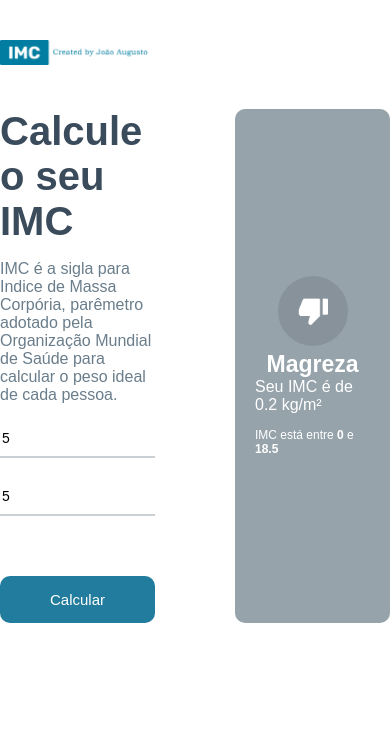
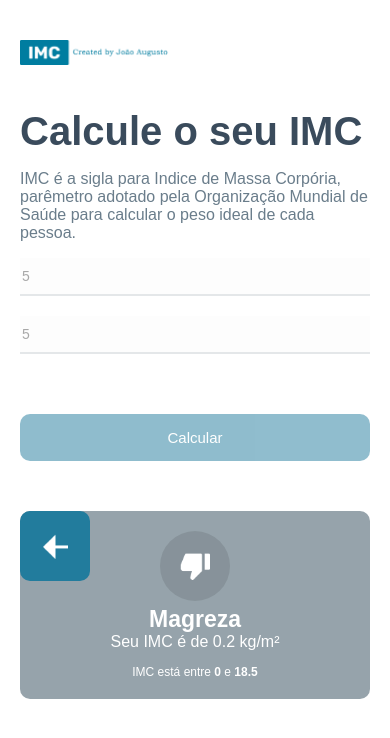
Before and after one commit to joaoAugustoParaty/imc, a React (Create React App) app: page / in a window 390 px wide. Both pictures are taken after typing "5", "5" into the empty fields and a click on the button "Calcular". Shown: the top 738 px of the page. Built offline with nearby package versions, Linux system fonts and the light colour scheme.

Commit message:
Projeto finalizado

```diff
--- a/src/App.module.css
+++ b/src/App.module.css
@@ -2,7 +2,9 @@
 body {
     font-family: Arial, Helvetica, sans-serif;
 }
-
+.main{
+    padding-bottom: 50px;
+}
 .headerContainer{
     max-width: 900px;
     margin: 40px auto;
@@ -42,6 +44,10 @@
 outline: 0;
 }
 
+.container .leftSide input:disabled{
+    opacity: .5;
+}
+
 .container .leftSide button{
 background-color: #227C9D;
 color: #FFF;
@@ -57,6 +63,10 @@
 
 .container .leftSide button:hover{
     opacity: .9;
+}
+
+.container .leftSide button:disabled{
+    opacity: .5;
 }
 
 
@@ -82,3 +92,51 @@
     font-size: 17px;
     margin: 10px 0 50px 0;
 }
+.container .rightSide .rightArrow{
+    position: absolute;
+    background-color: #227C9D;
+    width: 70px;
+    height: 70px;
+    border-radius: 50%;
+    display: flex;
+    justify-content: center;
+    align-items: center;
+    cursor: pointer;
+    margin-left: -35px;
+    margin-top: 145px;
+    transition: all ease .3s;
+
+}
+
+.container .rightSide .rightArrow:hover{
+    opacity: .8;
+
+}
+
+@media (max-width: 770px){
+    header{
+        padding: 0 20px;
+    }
+    .container{
+        padding: 0 20px;
+        flex-direction: column;
+    }
+    .container .leftSide{
+        margin-right: 0;
+    }
+    .container .rightSide{
+        margin-left: 0;
+        margin-top: 50px;
+    }
+    .container .rightSide .rightArrow{
+        margin-left: 0;
+        margin-top: 0;
+        border-radius: 10px;
+    }
+}
+
+@media (max-width: 430px){
+    .container .rightSide .grid {
+        grid-template-columns: 1fr;
+    }
+}
--- a/src/App.tsx
+++ b/src/App.tsx
@@ -1,7 +1,9 @@
 import { useState } from 'react';
 import styles from './App.module.css';
 import poweredImage from './assets/logo.png';
+import leftArrowImage from './assets/leftarrow.png';
 import { GridItem } from './components/GridItem';
+
 
 import {levels, calculateImc, level} from './helpers/imc';
 
@@ -16,6 +18,12 @@
     }else {
       alert("Digite todos os campos.");
     }
+  }
+
+  const handleBackButton = () =>{
+    setToShow(null);
+    setHeightField(0);
+    setweightField(0);
   }
 return (
   <div className={styles.main}>
@@ -34,15 +42,17 @@
          placeholder="Digite a sua altura. Ex 1.5 (em métros)"
          value={heightField > 0 ? heightField: ''}
          onChange={e => setHeightField(parseFloat(e.target.value))}
+         disabled={toShow ? true : false}
         />
         <input
          type="number"
          placeholder="Digite o seu peso. Ex 75.3 (em kg)"
          value={weightField > 0 ? weightField: ''}
          onChange={e => setweightField(parseFloat(e.target.value))}
+         disabled={toShow ? true : false}
         />
 
-        <button onClick={handleCalculateButton}>Calcular</button>
+        <button onClick={handleCalculateButton} disabled={toShow ? true : false}>Calcular</button>
       </div>
       <div className={styles.rightSide}>
         {!toShow &&
@@ -54,8 +64,8 @@
         }
         {toShow &&
         <div className={styles.rightBig}>
-          <div className={styles.rightArrow}>
-
+          <div className={styles.rightArrow} onClick={handleBackButton}>
+           <img src={leftArrowImage} alt="" width={25}/>
           </div>
           <GridItem item={toShow} />
         </div>
--- a/src/helpers/imc.ts
+++ b/src/helpers/imc.ts
@@ -18,9 +18,10 @@
     const imc = weight / (height * height);
 
     for(let i in levels){
-        if(imc >= levels[i].imc[0] && imc < levels [i].imc[1]){
-            levels[i].yourImc = parseFloat(imc.toFixed(2));
-            return levels[i];
+        if(imc >= levels[i].imc[0] && imc < levels[i].imc[1]){
+            let levelCopy: level={...levels[i]};
+            levelCopy.yourImc = parseFloat(imc.toFixed(2));
+            return levelCopy;
 
         }
     }
```
